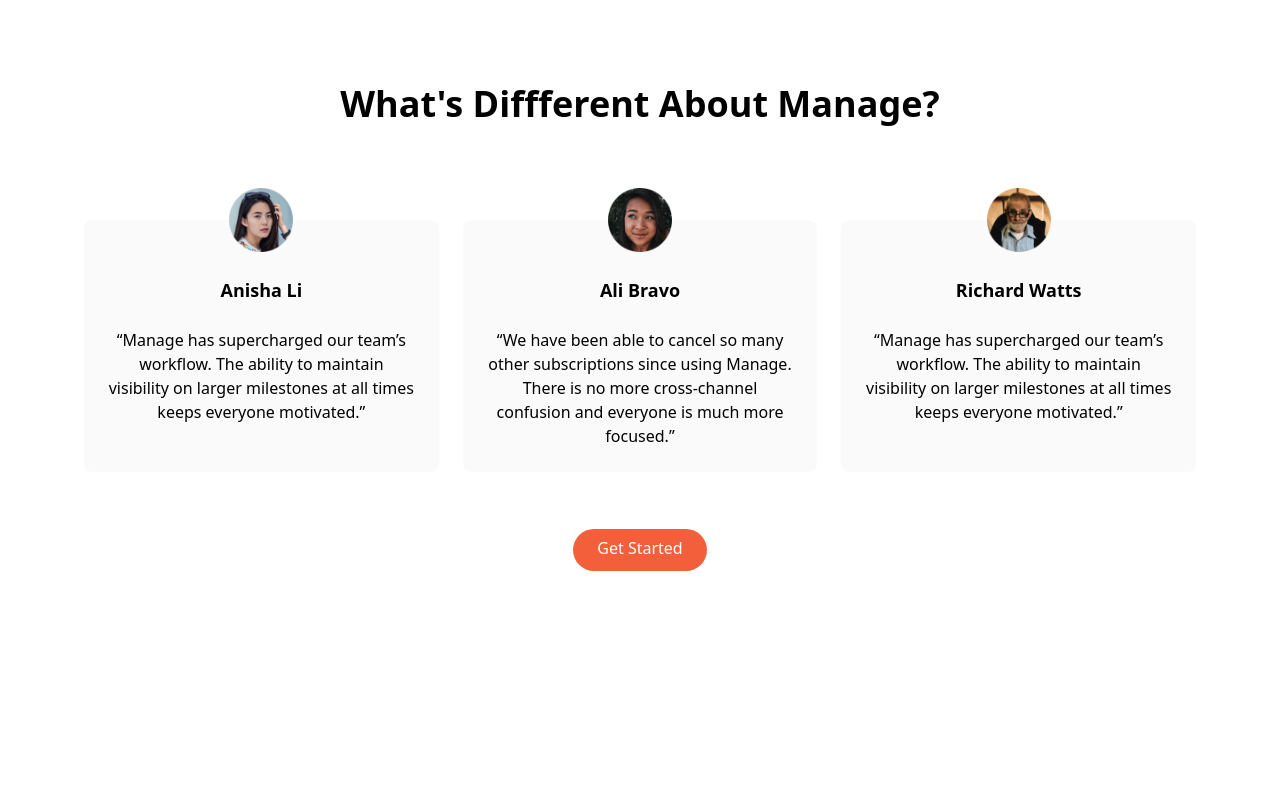
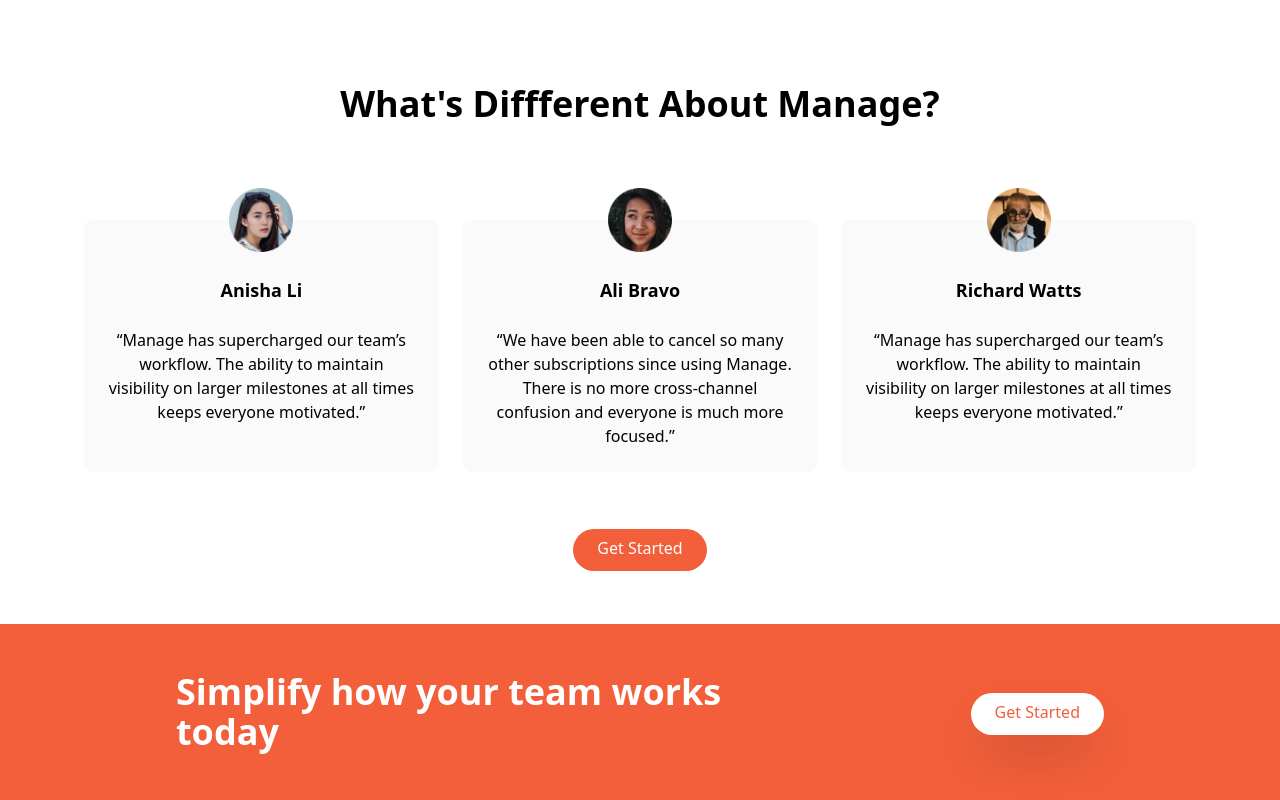
Before and after one commit to PeterSYoo/landing-page-with-tailwindcss, a website: page src/index.html in a window 1280 px wide. Shown: the part 1184-1984 px from the top of the page. Before the commit the page ends 1808 px from the top, so only its background shows below. Drawn offline with Linux system fonts and the light colour scheme.

Commit message:
wip: adds CTA section

```diff
--- a/src/index.html
+++ b/src/index.html
@@ -188,6 +188,23 @@
       </div>
     </div>
   </section>
+
+  <!-- CTA Section -->
+  <section id="cta" class="bg-brightRed">
+    <!-- Flex Container -->
+    <div
+      class="container flex flex-col items-center justify-between px-6 py-24 mx-auto space-y-12 md:py-12 md:flex-row md:space-y-0">
+      <!-- Heading -->
+      <h2 class="text-5xl font-bold leading-tight text-center text-white md:text-4xl md:max-w-xl md:text-left">
+        Simplify how your team works today
+      </h2>
+      <!-- Button -->
+      <div>
+        <a href="#" class="p-3 px-6 pt-2 text-brightRed bg-white rounded-full shadow-2xl baseline hover:bg-gray-900">Get
+          Started</a>
+      </div>
+    </div>
+  </section>
 </body>
 
 </html>
```
Also changed, not shown: dist/output.css.
